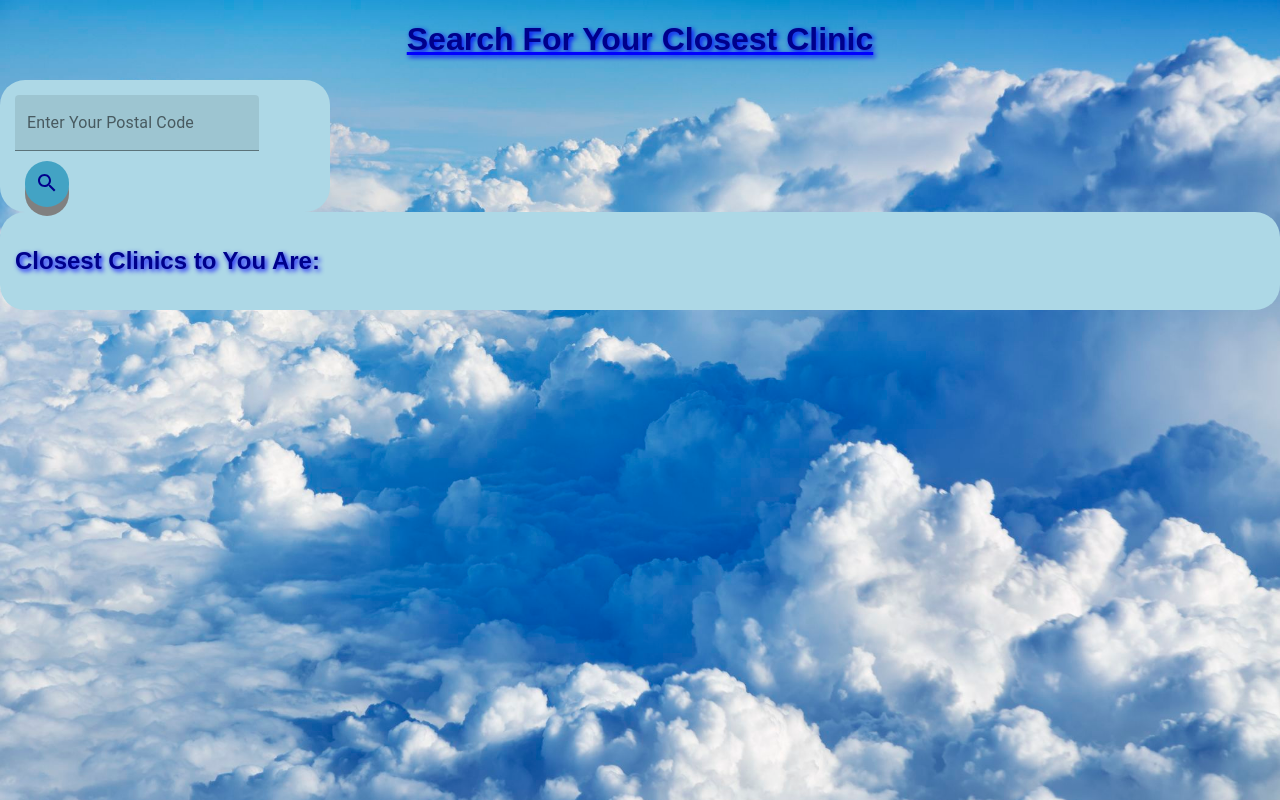
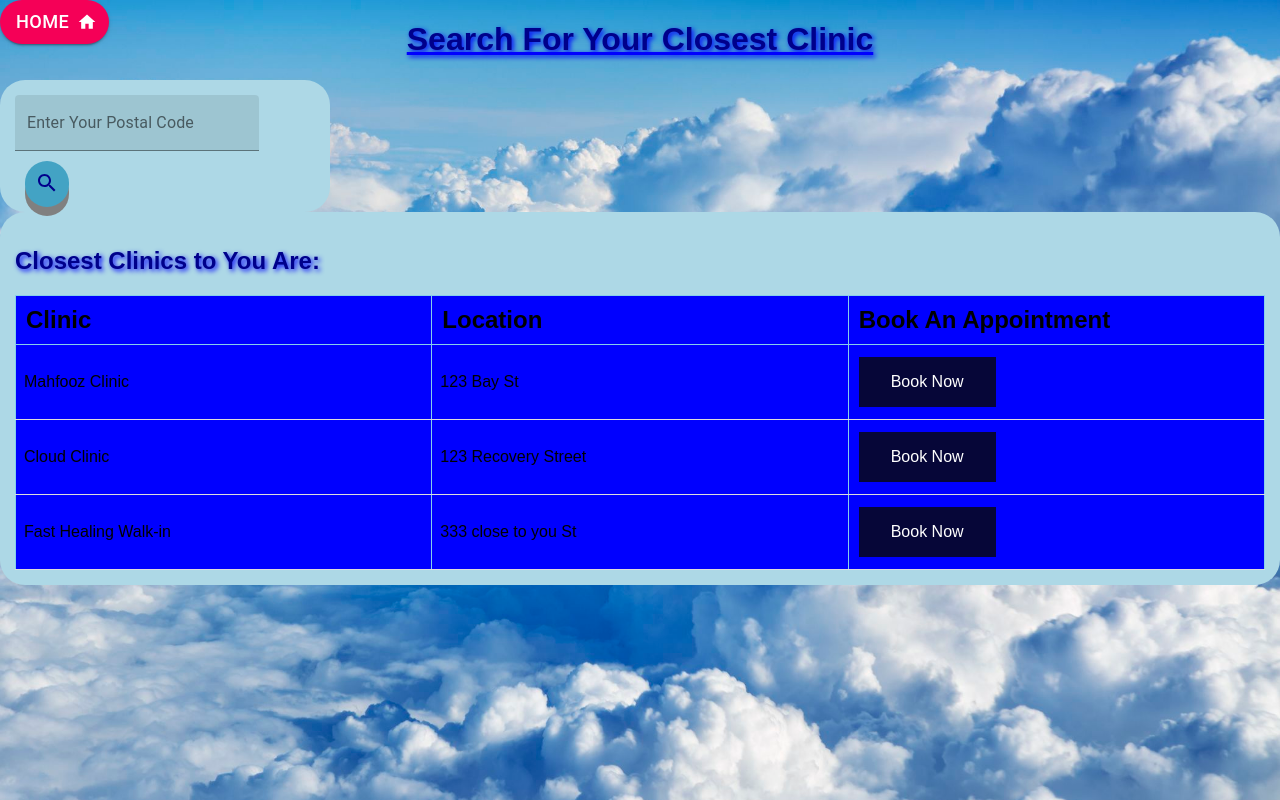
Before and after one commit to khizr/AppointmentSystem, a React (Create React App) app in the folder team05-reactapp/: page /Map in a window 1280 px wide. Built offline with nearby package versions, Linux system fonts and the light colour scheme.

Commit message:
map branch intial design with arbritary clinics

```diff
--- a/team05-reactapp/src/react components/Home/index.js
+++ b/team05-reactapp/src/react components/Home/index.js
@@ -46,7 +46,7 @@ class Home extends React.Component {
             style={{ borderRadius: 50}}
             className="button"
             endIcon={<MapIcon />}>
-            Map</Button>
+            Clinics Near You</Button>
           </Link>
 
           <Button variant="contained"
--- a/team05-reactapp/src/react components/Map/index.js
+++ b/team05-reactapp/src/react components/Map/index.js
@@ -2,6 +2,8 @@ import React from "react";
 import Button from "@material-ui/core/Button";
 import TextField from '@material-ui/core/TextField';
 import SearchIcon from '@material-ui/icons/Search';
+import HomeIcon from '@material-ui/icons/Home';
+import { Link } from "react-router-dom";
 
 import "./styles.css";
 
@@ -10,6 +12,16 @@ class Map extends React.Component {
     render() {
       return (
         <div className="home__bg center">
+          <div className="con">
+            <Link className="component__button-link" to={"./"}>
+              <Button variant="contained"
+              color="secondary"
+              style={{ borderRadius: 50}}
+              className="homeButton"
+              endIcon={<HomeIcon />}>
+              Home</Button>
+            </Link>
+          </div>
           <h1>Search For Your Closest Clinic</h1>
           <div id= "round-container">
             <TextField id="filled-basic" label="Enter Your Postal Code" variant="filled"  />
@@ -19,6 +31,28 @@ class Map extends React.Component {
           </div>
           <div id = "round-container2">
             <h2>Closest Clinics to You Are:</h2>
+            <table>
+              <tr>
+                <th>Clinic</th>
+                <th>Location</th>
+                <th>Book An Appointment</th>
+              </tr>
+              <tr>
+                <td>Mahfooz Clinic</td>
+                <td>123 Bay St</td>
+                <td><button className="bookButton">Book Now</button></td>
+              </tr>
+              <tr>
+                <td>Cloud Clinic</td>
+                <td>123 Recovery Street</td>
+                <td><button className="bookButton">Book Now</button></td>
+              </tr>
+              <tr>
+                <td>Fast Healing Walk-in</td>
+                <td>333 close to you St</td>
+                <td><button className="bookButton">Book Now</button></td>
+              </tr>
+          </table>
           </div>
         </div>
       );
@@ -26,3 +60,13 @@ class Map extends React.Component {
   }
 
   export default Map;
+
+  /* Next Steps:
+    Add Back to Home Icon
+    Only show table once location is put in and search is hit
+    Make list of arbirtary acceptable postal codes
+    Make list of clinics that have arbritary locations
+    Make table according to increasing distance
+    Allow a search within range limit when searching
+    Book Now button should take you to respective clinics calendar (hamza make user and user bookings table when login)
+    */
--- a/team05-reactapp/src/react components/Map/styles.css
+++ b/team05-reactapp/src/react components/Map/styles.css
@@ -21,6 +21,11 @@
     background-image: url("./background.jpg");
   }
 
+  .con{
+    text-align: left;
+    position: fixed;
+  }
+
   #round-container {
     border-radius: 25px;
     background:lightblue;
@@ -40,8 +45,6 @@
     text-align: left;
     /* border: 15px solid green;   */
   }
-
-
 
   .button {
     display: inline-block;
@@ -65,3 +68,39 @@
     box-shadow: 0 5px #666;
     transform: translateY(4px);
   }
+
+  table {
+    border-collapse: collapse;
+    width: 100%;
+    background-color: blue;
+    color: black;
+  }
+
+  td {
+    padding: 8px;
+    text-align: left;
+    border-bottom: 1px solid #ddd;
+  }
+
+  tr:hover {background-color: rgb(62, 179, 218);}
+  th:hover {background-color: rgb(62, 179, 218);}
+
+  .bookButton {
+    background-color: rgb(6, 6, 56); /* Green */
+    border: none;
+    color: white;
+    padding: 16px 32px;
+    text-align: center;
+    display: inline-block;
+    font-size: 16px;
+    margin: 4px 2px;
+    transition-duration: 0.5s;
+    cursor: pointer;
+  }
+
+  .bookButton:hover {
+    background-color: red;
+    color: black;
+    font-weight: bold;
+    font-size: 20px;
+  }
```
